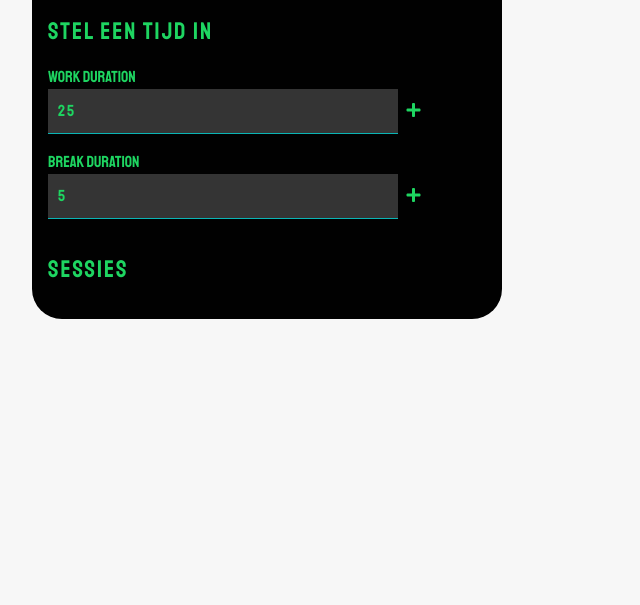
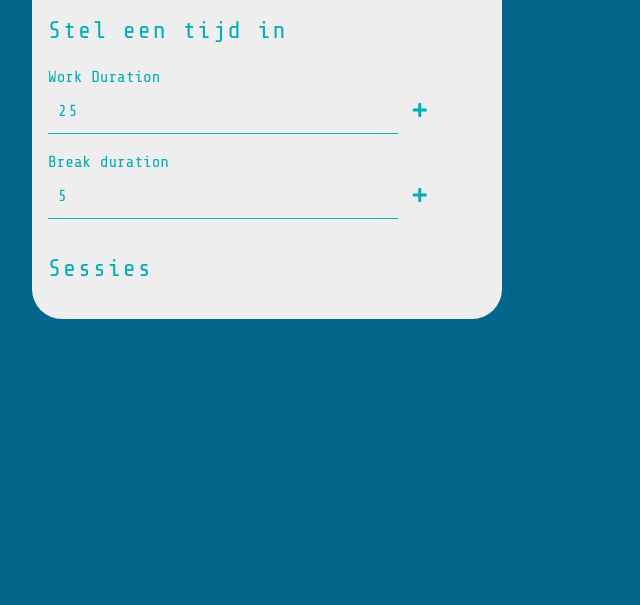
Before and after one commit to axejah/pomodoro, a plain HTML site: page index.html in a window 1280 px wide. Shown: the part 227-832 px from the top of the page, without its empty margins (0-640 px from the left). Drawn offline with nearby package versions, Linux system fonts and the light colour scheme.

Commit message:
minor style changes

```diff
--- a/css/styles.scss
+++ b/css/styles.scss
@@ -1,11 +1,11 @@
-@import url("https://fonts.googleapis.com/css?family=Staatliches&display=swap");
+@import url("https://fonts.googleapis.com/css2?family=Share+Tech+Mono&display=swap");
 @import "globals";
 
 * {
-  font-family: "Staatliches", cursive;
+  font-family: "Share Tech Mono", monospace;
 }
 body {
-  background-color: #f7f7f7;
+  background-color: #05668d;
   overflow: hidden;
 }
 
@@ -16,8 +16,8 @@ body {
 #wrapper {
   width: 470px;
   margin: 2rem;
-  background-color: #010101;
-  color: #1ed561;
+  background-color: #eeeeee;
+  color: #00adb5;
   border-radius: 30px;
   padding: 1rem;
 }
@@ -61,9 +61,12 @@ body {
   border-top: none;
   border-left: none;
   border-right: none;
-  background: rgba(255, 255, 255, 0.2);
-  color: #1ed561;
+  color: #00adb5;
   outline: none;
+}
+
+input {
+  background-color: #eee;
 }
 
 #input-work-duration,
@@ -90,11 +93,11 @@ body {
 button {
   background: none;
   border: none;
-  color: #1ed561;
+  color: #00adb5;
   cursor: pointer;
   transition: 0.5s;
   &:hover {
-    color: #e6e6d4;
+    color: #028090;
   }
 }
 
--- a/index.html
+++ b/index.html
@@ -33,7 +33,7 @@
               class="inputFields"
               type="text"
               id="clock-task"
-              placeholder="Welke taak ga je uitvoeren?"
+              placeholder="Taakomschrijving"
             />
           </div>
           <div id="clock-actions">
```
Also changed, not shown: css/styles.css, 1 other file.
